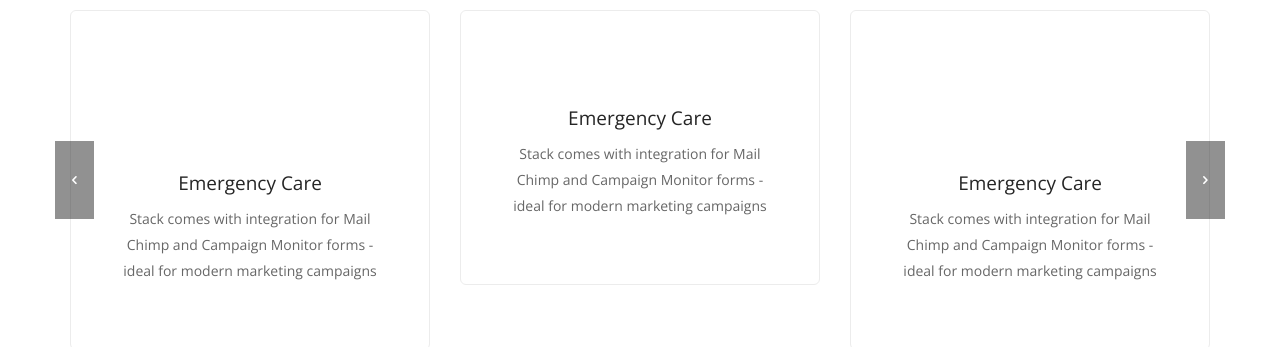
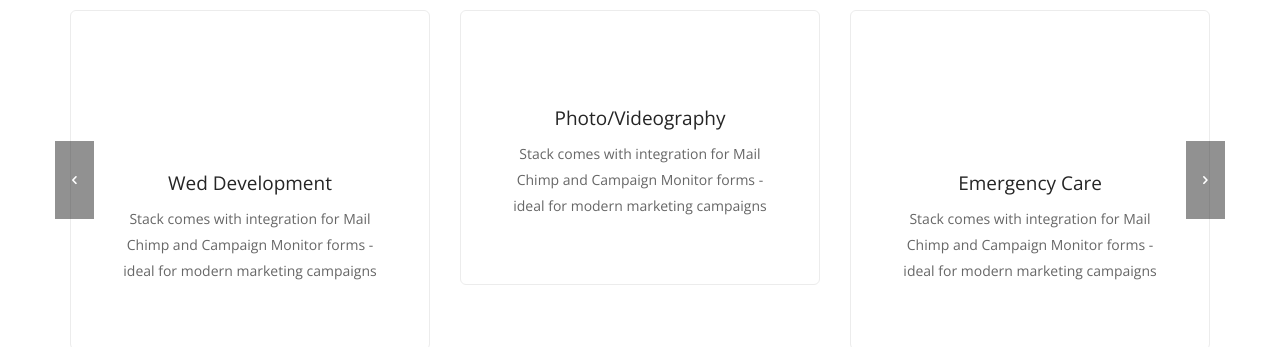
Before and after one commit to WoollyAlly/WoollyAllyTest, a Jekyll site: the page built from index.html, in a window 1280 px wide and 900 px high, scrolled down 1078 px. Shown: the part 155-502 px from the top of the window. Built offline with Jekyll 4.4.1, drawn with Linux system fonts in a browser that asks for light colours; some web fonts are replaced.

Commit message:
Updated '_includes/services.html' via CloudCannon

```diff
--- a/_includes/services.html
+++ b/_includes/services.html
@@ -24,7 +24,7 @@
                                     <li class="col-sm-4 col-xs-12">
                                         <div class="feature feature-3 boxed boxed--lg boxed--border text-center">
                                             <i class="color--primary icon icon--lg icon-Laptop-Phone"></i>
-                                            <h4>Emergency Care</h4>
+                                            <h4>Wed Development</h4>
                                             <p>
                                                 Stack comes with integration for Mail Chimp and Campaign Monitor forms - ideal for modern marketing campaigns
                                             </p>
@@ -38,7 +38,7 @@
                                     <li class="col-sm-4 col-xs-12">
                                         <div class="feature feature-3 boxed boxed--lg boxed--border text-center">
                                             <i class="color--primary icon icon--lg icon-camera-2"></i>
-                                            <h4>Emergency Care</h4>
+                                            <h4>Photo/Videography</h4>
                                             <p>
                                                 Stack comes with integration for Mail Chimp and Campaign Monitor forms - ideal for modern marketing campaigns
                                             </p>
```
